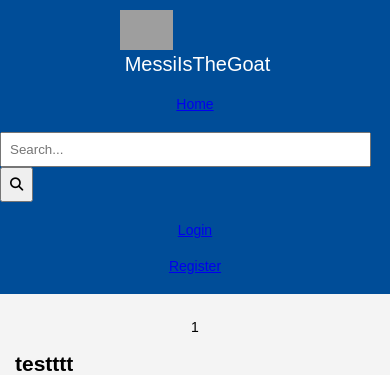
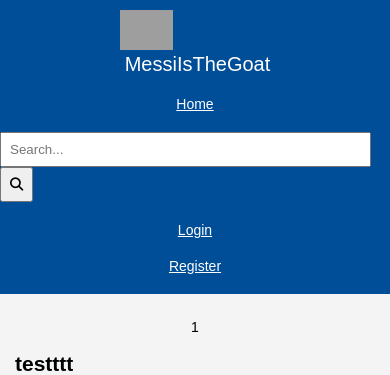
Before and after one commit to ronakJain21/360-project, a PHP site: page /PHP/index.php in a window 390 px wide. Shown: the top 375 px of the page. Run offline with PHP 8.4, Linux system fonts and the light colour scheme; data comes from the database, SQL or seed files in the repository; some libraries are stand-ins or nearby versions; grey boxes are pictures that could not be loaded.

Commit message:
fixed a few errors

```diff
--- a/CSS/searchstyle-phone.css
+++ b/CSS/searchstyle-phone.css
@@ -17,6 +17,10 @@
         flex-direction: column; /* Stack elements */
         align-items: center; /* Center align the items */
         padding: 5px 0; /* Adjust padding */
+    }
+
+    .navbar a{
+        color: white;
     }
 
     .logo-container {
--- a/CSS/styles-phone.css
+++ b/CSS/styles-phone.css
@@ -18,6 +18,10 @@
         flex-direction: column; /* Stack nav items vertically */
         align-items: center; /* Center-align the nav items */
         padding: 0;
+    }
+
+    .navbar a{
+        color: white;
     }
 
     .logo-container {
--- a/CSS/styles_user_profile-phone.css
+++ b/CSS/styles_user_profile-phone.css
@@ -18,6 +18,10 @@
         justify-content: center;
         align-items: center;
         padding: 10px 0; /* Adjust padding */
+    }
+
+    .navbar a{
+        color: white;
     }
 
     .logo-container {
```
